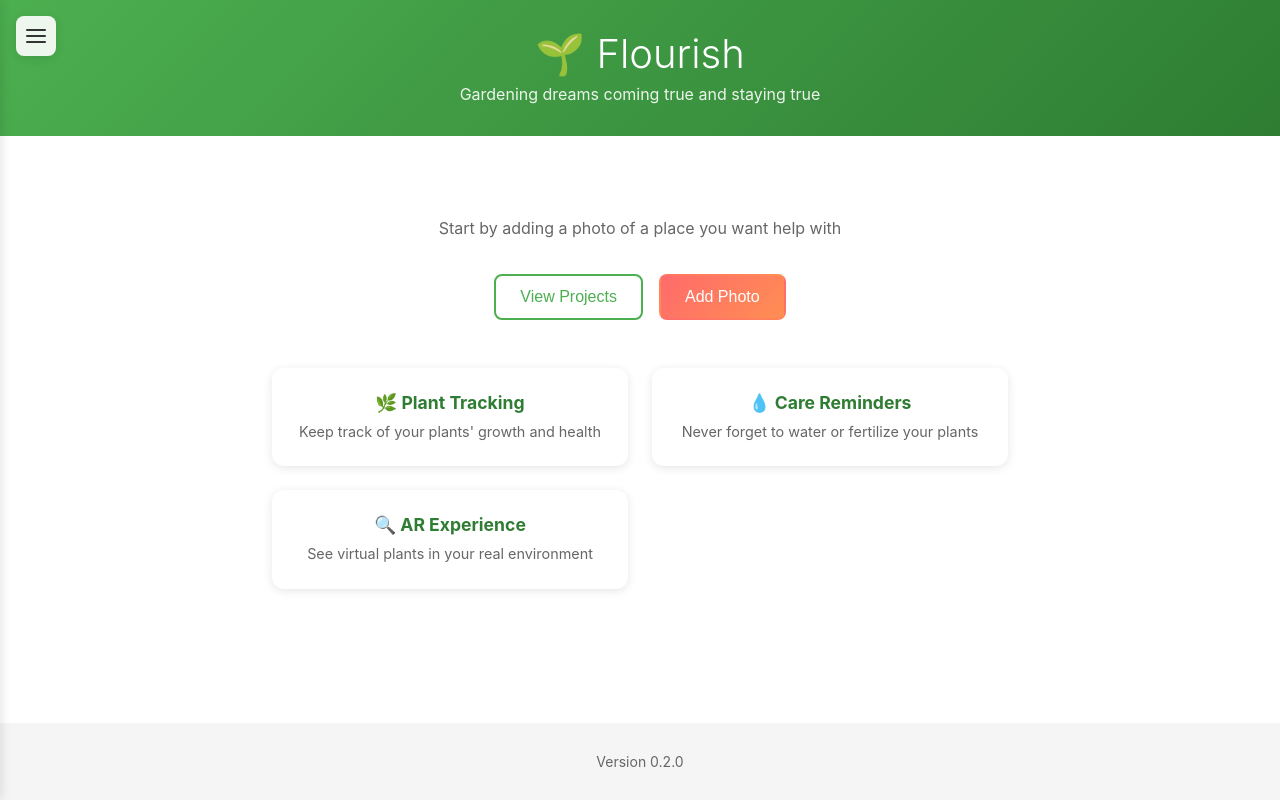
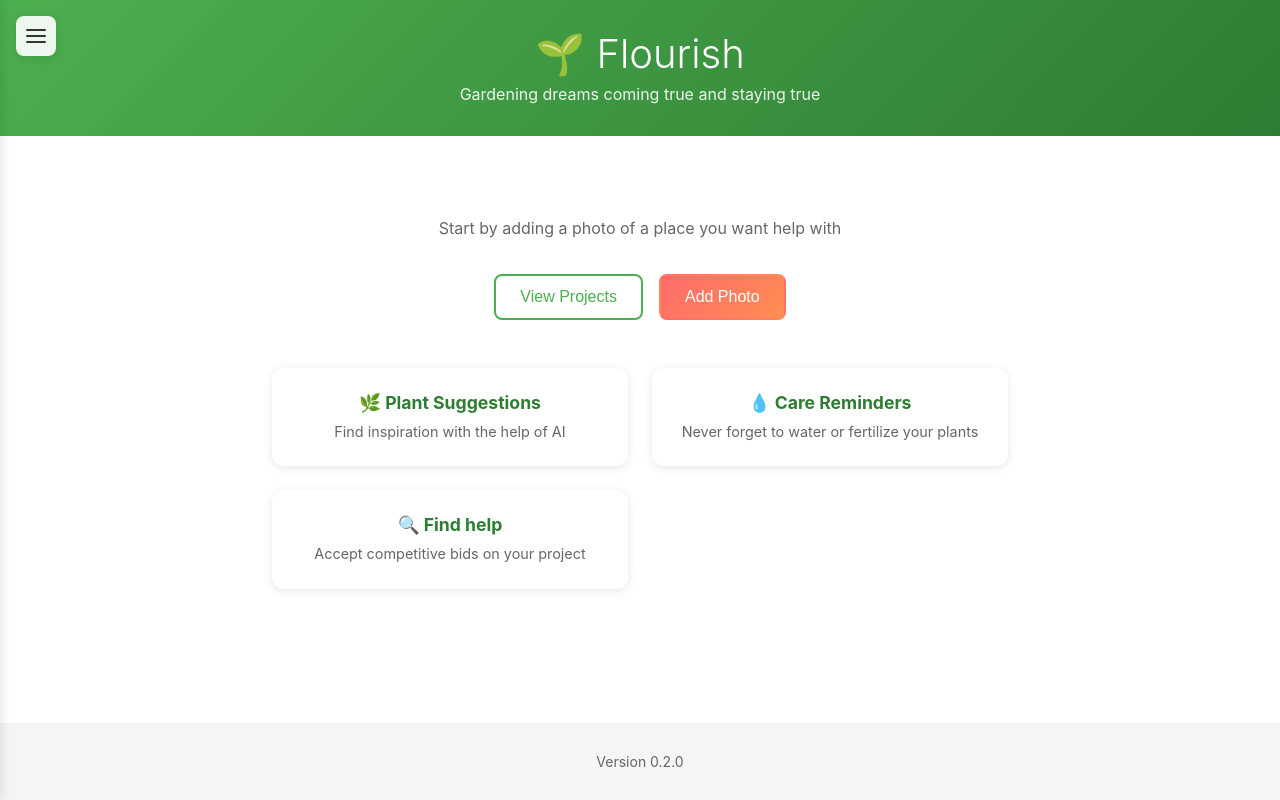
Before and after one commit to cotterjd/flourish, a Vue app: page / in a window 1280 px wide. Built offline with nearby package versions, Linux system fonts and the light colour scheme.

Commit message:
improve wording

```diff
--- a/src/App.vue
+++ b/src/App.vue
@@ -65,16 +65,16 @@
 
         <div class="features">
           <div class="feature-card">
-            <h3>🌿 Plant Tracking</h3>
-            <p>Keep track of your plants' growth and health</p>
+            <h3>🌿 Plant Suggestions</h3>
+            <p>Find inspiration with the help of AI</p>
           </div>
           <div class="feature-card">
             <h3>💧 Care Reminders</h3>
             <p>Never forget to water or fertilize your plants</p>
           </div>
           <div class="feature-card">
-            <h3>🔍 AR Experience</h3>
-            <p>See virtual plants in your real environment</p>
+            <h3>🔍 Find help</h3>
+            <p>Accept competitive bids on your project</p>
           </div>
         </div>
       </div>
```
